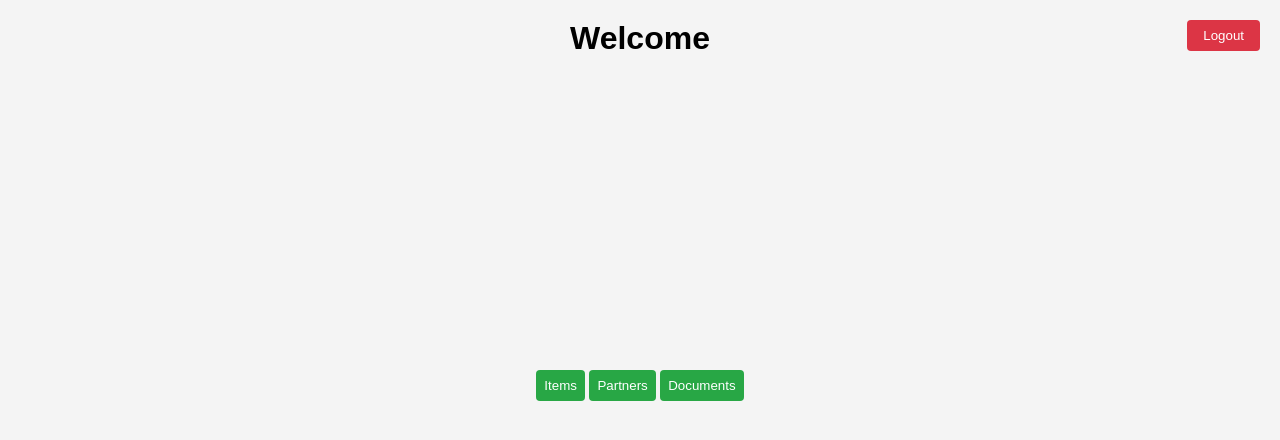
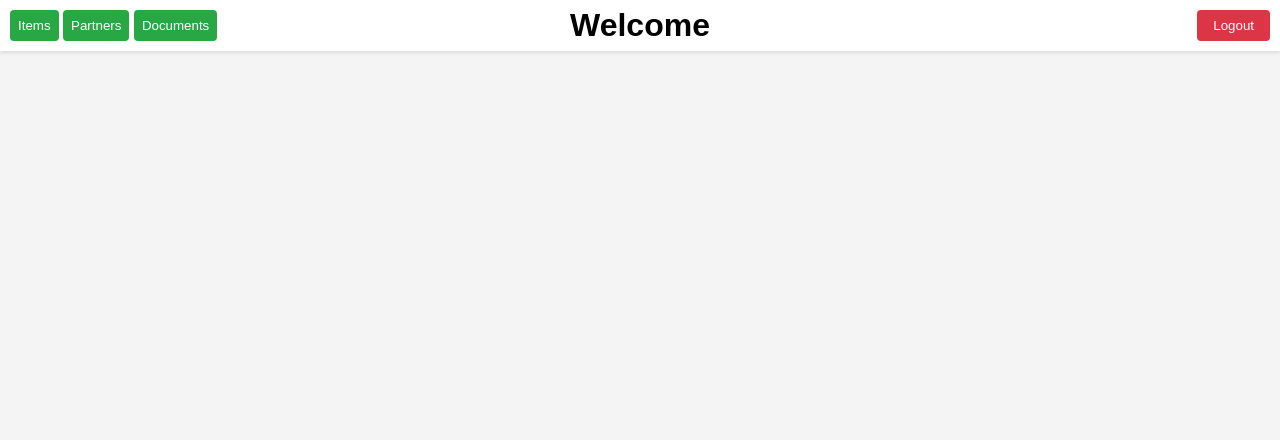
Before and after one commit to PepoVelikov/warehouse, a website: page public/dashboard.html in a window 1280 px wide. Drawn offline with Linux system fonts and the light colour scheme; no server answers; sample sign-in values are in the browser's storage.

Commit message:
Reposition buttons in dashboard page

```diff
--- a/public/styles.css
+++ b/public/styles.css
@@ -3,9 +3,6 @@ body {
   background-color: #f4f4f4;
   margin: 0;
   padding: 0;
-  display: flex;
-  justify-content: center;
-  align-items: center;
   height: 100vh;
 }
 
@@ -71,28 +68,21 @@ a {
   margin-top: 20px;
 }
 
-button {
-  margin-bottom: 10px;
-}
-
 .header {
   display: flex;
-  justify-content: center;
+  justify-content: space-between;
   align-items: center;
-  padding: 20px;
+  padding: 10px;
+  background-color: #fff;
+  box-shadow: 0 2px 4px rgba(0, 0, 0, 0.1);
   margin-bottom: 20px;
-  gap: 10px;
 }
 
 .header h1 {
+  margin: 0;
   position: absolute;
-  top: 20px;
-  left: 0;
-  right: 0;
-  text-align: center;
-  color: black;
-  margin: 0;
-  padding: 0 20px;
+  left: 50%;
+  transform: translateX(-50%);
 }
 
 .nav-buttons {
@@ -101,15 +91,13 @@ button {
 }
 
 #logoutButton {
-  position: absolute;
-  top: 20px;
-  right: 20px;
   background-color: #dc3545;
   color: white;
   border: none;
   border-radius: 4px;
   cursor: pointer;
   padding: 8px 16px;
+  margin-left: auto;
 }
 
 #logoutButton:hover {
```
